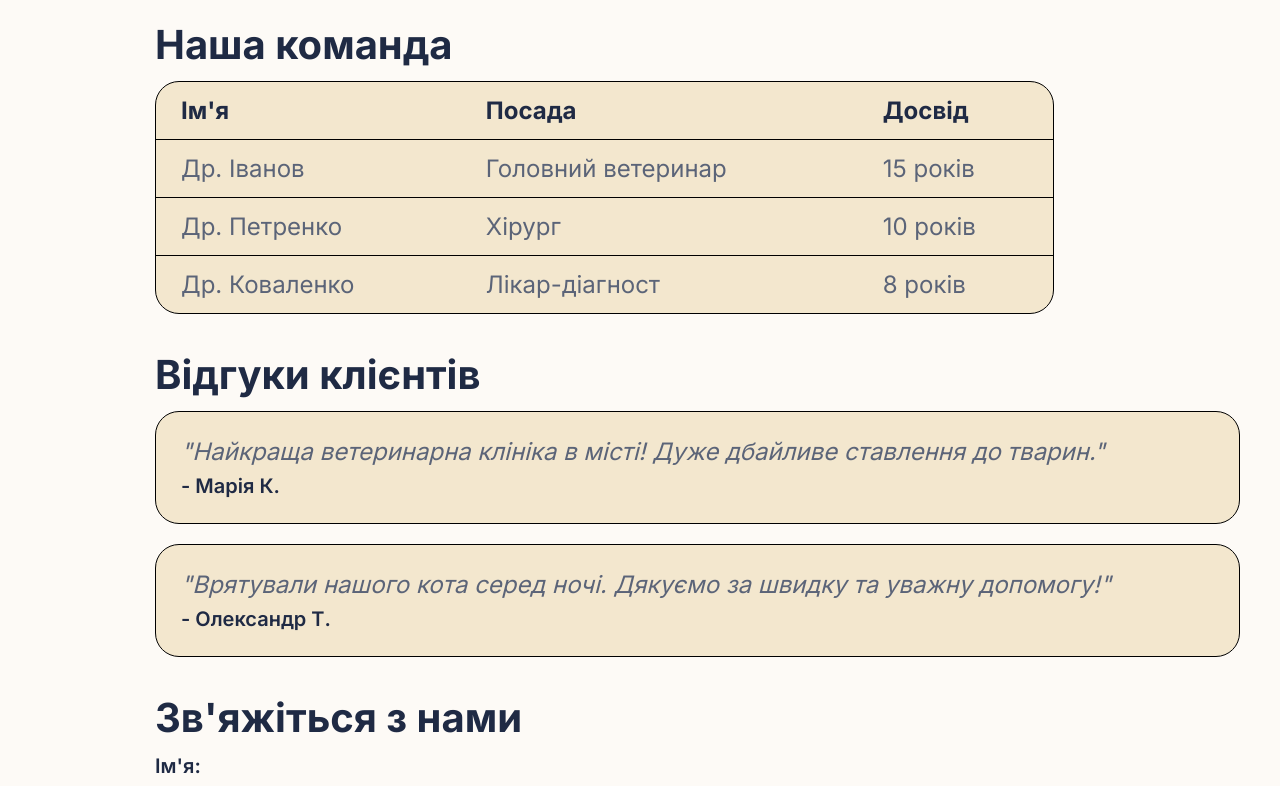
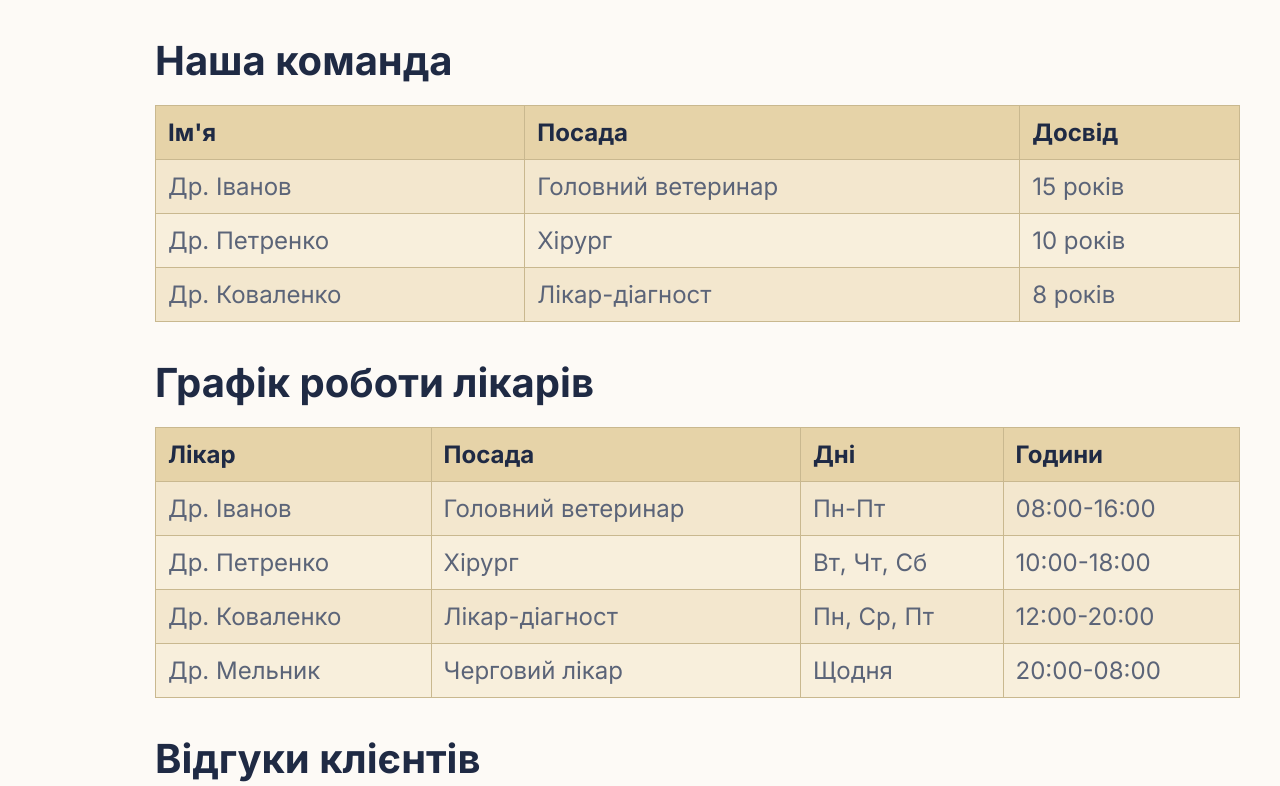
Before and after one commit to KoksikW/vet-site, a plain HTML site: page about.html in a window 1280 px wide. Shown: the part 699-1485 px from the top of the page. Drawn offline with Linux system fonts and the light colour scheme.

Commit message:
Add files via upload

```diff
--- a/about.html
+++ b/about.html
@@ -33,7 +33,7 @@
         </div>
     </header>
 
-    <main class="container">
+    <main class="container about-page">
         <a href="index.html" class="back-link">&lt; Назад</a>
         <h1>Про нашу ветеринарну клініку</h1>
 
@@ -56,27 +56,71 @@
 
         <section id="our-team">
             <h2>Наша команда</h2>
-            <table>
+            <table class="styled-table">
+                <thead>
                     <tr>
-                    <th>Ім'я</th>
-                    <th>Посада</th>
-                    <th>Досвід</th>
+                        <th scope="col">Ім'я</th>
+                        <th scope="col">Посада</th>
+                        <th scope="col">Досвід</th>
+                    </tr>
+                </thead>
+                <tbody>
+                    <tr>
+                        <td data-label="Ім'я">Др. Іванов</td>
+                        <td data-label="Посада">Головний ветеринар</td>
+                        <td data-label="Досвід">15 років</td>
                     </tr>
                     <tr>
-                    <td>Др. Іванов</td>
-                    <td>Головний ветеринар</td>
-                    <td>15 років</td>
+                        <td data-label="Ім'я">Др. Петренко</td>
+                        <td data-label="Посада">Хірург</td>
+                        <td data-label="Досвід">10 років</td>
                     </tr>
                     <tr>
-                    <td>Др. Петренко</td>
-                    <td>Хірург</td>
-                    <td>10 років</td>
+                        <td data-label="Ім'я">Др. Коваленко</td>
+                        <td data-label="Посада">Лікар-діагност</td>
+                        <td data-label="Досвід">8 років</td>
+                    </tr>
+                </tbody>
+            </table>
+        </section>
+
+        <section id="schedule">
+            <h2>Графік роботи лікарів</h2>
+            <table class="styled-table">
+                <thead>
+                    <tr>
+                        <th scope="col">Лікар</th>
+                        <th scope="col">Посада</th>
+                        <th scope="col">Дні</th>
+                        <th scope="col">Години</th>
+                    </tr>
+                </thead>
+                <tbody>
+                    <tr>
+                        <td data-label="Лікар">Др. Іванов</td>
+                        <td data-label="Посада">Головний ветеринар</td>
+                        <td data-label="Дні">Пн-Пт</td>
+                        <td data-label="Години">08:00-16:00</td>
                     </tr>
                     <tr>
-                    <td>Др. Коваленко</td>
-                    <td>Лікар-діагност</td>
-                    <td>8 років</td>
+                        <td data-label="Лікар">Др. Петренко</td>
+                        <td data-label="Посада">Хірург</td>
+                        <td data-label="Дні">Вт, Чт, Сб</td>
+                        <td data-label="Години">10:00-18:00</td>
                     </tr>
+                    <tr>
+                        <td data-label="Лікар">Др. Коваленко</td>
+                        <td data-label="Посада">Лікар-діагност</td>
+                        <td data-label="Дні">Пн, Ср, Пт</td>
+                        <td data-label="Години">12:00-20:00</td>
+                    </tr>
+                    <tr>
+                        <td data-label="Лікар">Др. Мельник</td>
+                        <td data-label="Посада">Черговий лікар</td>
+                        <td data-label="Дні">Щодня</td>
+                        <td data-label="Години">20:00-08:00</td>
+                    </tr>
+                </tbody>
             </table>
         </section>
 
--- a/styles.css
+++ b/styles.css
@@ -248,38 +248,6 @@ main section p {
     font-size: 32px;
 }
 
-/* Таблиця команди */
-table {
-    width: 899px;
-    max-width: 100%;
-    border-collapse: separate;
-    border-spacing: 0;
-    border: 1px solid #000;
-    border-radius: 24px;
-    background-color: #f3e7ce;
-    font-size: 24px;
-}
-
-th,
-td {
-    padding: 14px 25px;
-    text-align: left;
-    border-bottom: 1px solid #000;
-}
-
-th {
-    font-weight: 700;
-    color: #1f2a44;
-}
-
-td {
-    color: #5b6478;
-}
-
-tr:last-child td {
-    border-bottom: none;
-}
-
 /* Відгуки */
 blockquote {
     width: 1130px;
@@ -434,3 +402,108 @@ iframe {
     width: 56px;
     height: 56px;
 }
+
+/* ===== Лабораторна робота 6: таблиці та форматування тексту ===== */
+
+/* Стилі для таблиці */
+.styled-table {
+    width: 100%;
+    max-width: 1130px;
+    border-collapse: collapse;
+    margin-bottom: 20px;
+    background-color: #f3e7ce;
+    font-size: 24px;
+}
+
+.styled-table th,
+.styled-table td {
+    padding: 12px;
+    text-align: left;
+    border: 1px solid #c9b88f;
+}
+
+.styled-table th {
+    background-color: #e6d3a8;
+    font-weight: bold;
+    color: #1f2a44;
+}
+
+.styled-table td {
+    color: #5b6478;
+}
+
+/* Зебра-смуги для рядків */
+.styled-table tr:nth-child(even) {
+    background-color: #f8efdc;
+}
+
+/* Підсвічування при наведенні */
+.styled-table tr:hover {
+    background-color: #ecdcb4;
+}
+
+/* Адаптивність таблиці */
+@media screen and (max-width: 600px) {
+    .styled-table,
+    .styled-table thead,
+    .styled-table tbody,
+    .styled-table th,
+    .styled-table td,
+    .styled-table tr {
+        display: block;
+    }
+
+    .styled-table thead tr {
+        position: absolute;
+        top: -9999px;
+        left: -9999px;
+    }
+
+    .styled-table tr {
+        border: 1px solid #ccc;
+        margin-bottom: 10px;
+    }
+
+    .styled-table td {
+        border: none;
+        position: relative;
+        padding-left: 50%;
+    }
+
+    .styled-table td:before {
+        position: absolute;
+        top: 6px;
+        left: 6px;
+        width: 45%;
+        padding-right: 10px;
+        white-space: nowrap;
+        content: attr(data-label);
+        font-weight: bold;
+    }
+}
+
+/* Форматування тексту на сторінці «Про нас» */
+.about-page h1,
+.about-page h2,
+.about-page h3 {
+    font-family: "Inter", sans-serif;
+    margin-bottom: 20px;
+}
+
+.about-page p {
+    margin-bottom: 15px;
+}
+
+/* Посилання (для всього сайту) */
+a {
+    color: #007bff;
+    text-decoration: none;
+}
+
+a:hover {
+    text-decoration: underline;
+}
+
+.button:hover {
+    text-decoration: none;
+}
```
Lines whose indentation alone changed are shown as unchanged.
